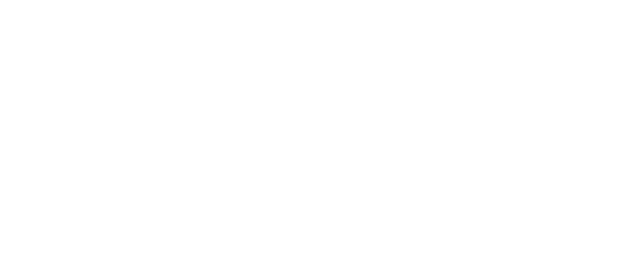
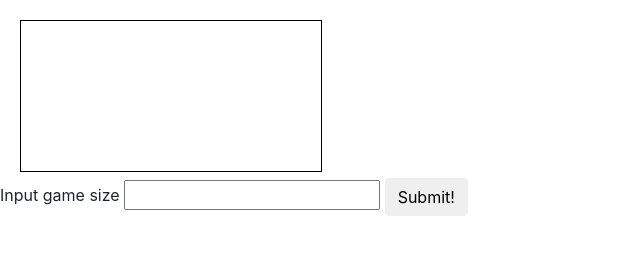
Before and after one commit to STih07/snakeJS, a plain HTML site: page index.html in a window 1280 px wide. Shown: the whole page, without its empty margins (0-640 px from the left). Drawn offline with nearby package versions, Linux system fonts and the light colour scheme.

Commit message:
Included .css file. Input for game size.

```diff
--- /dev/null
+++ b/index.css
@@ -0,0 +1,5 @@
+canvas {
+    margin-left: 20px;
+    margin-top:  20px;
+    border: 1px solid black;
+}
--- a/index.html
+++ b/index.html
@@ -3,9 +3,16 @@
 <head>
     <title>Snake by STih07</title>
     <meta charset="utf-8" />
+    <link rel="stylesheet" href="https://stackpath.bootstrapcdn.com/bootstrap/4.1.3/css/bootstrap.min.css" integrity="sha384-MCw98/SFnGE8fJT3GXwEOngsV7Zt27NXFoaoApmYm81iuXoPkFOJwJ8ERdknLPMO" crossorigin="anonymous">
+    <link rel="stylesheet" href="index.css">
 </head>
 <body>
     <canvas id="gamezone">Whoops!</canvas>
+    <div title="1 block = 20px">
+        <label for="inputGameSize">Input game size</label>
+        <input type="number" id="inputGameSize">
+        <button class="btn btn-rounded" onclick="changeGameSize()">Submit!</button>
+    </div>
     <script src="index.js"></script>
 </body>
 </html>
--- a/index.js
+++ b/index.js
@@ -2,3 +2,20 @@
 var canvas  = document.getElementById("gamezone");
 var context = canvas.getContext("2d");
 var body    = document.querySelector("body");
+
+//initializing inputs for game properties
+let inputGameSize = document.getElementById("inputGameSize");
+
+//functions to change game
+var changeGameSize = () => {
+    let size = inputGameSize.value;
+    if(size < 60 && size > 5) {
+        canvas.width  = size * 20;
+        canvas.height = size * 20;
+    } else {
+        if(size > 60) {
+            canvas.width  = 60 * 20;
+            canvas.height = 60 * 20;
+        }
+    }
+}
```
